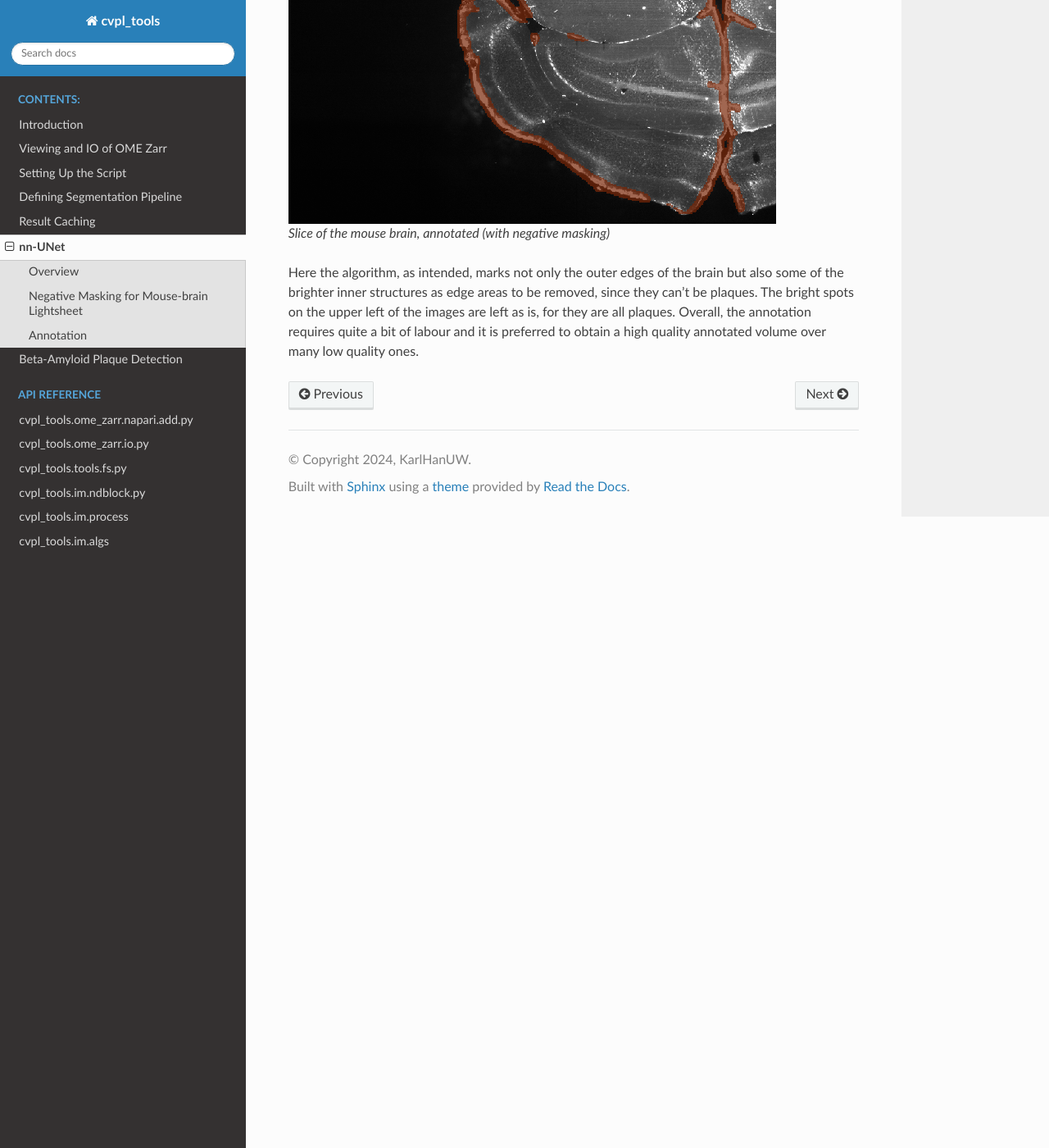
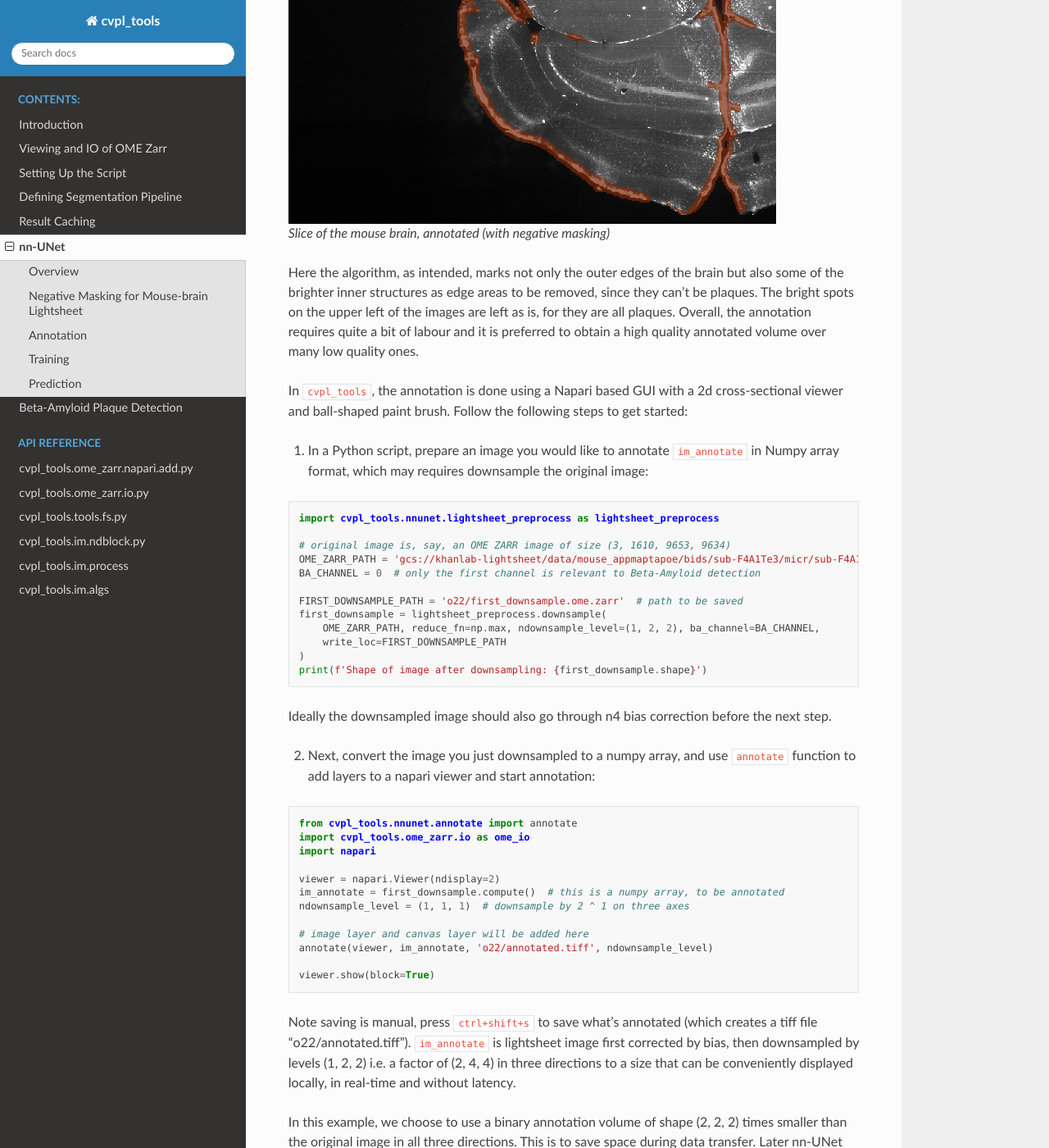
Before and after one commit to khanlab/cvpl_tools, a Sphinx documentation site: the page built from docs/GettingStarted/nnunet.rst, in a window 1280 px wide and 1400 px high, scrolled down 3915 px. Shown: the whole window at 82% size. Built offline with Sphinx 7.4.7 and the Read the Docs theme 3.1.0, drawn with Linux system fonts in a browser that asks for light colours; some of the changed text lies outside the part shown.

Commit message:
update docs for nnunet training

```diff
--- a/docs/GettingStarted/nnunet.rst
+++ b/docs/GettingStarted/nnunet.rst
@@ -6,7 +6,7 @@
 Overview
 ********
 
-nn-UNet is a UNet based library designed to segment medical images, refer to
+nn-UNet is a 2d/3d U-NET library designed to segment medical images, refer to
 `github <https://github.com/MIC-DKFZ/nnUNet>`_ and the following citation:
 
 - Isensee, F., Jaeger, P. F., Kohl, S. A., Petersen, J., & Maier-Hein, K. H. (2021). nnU-Net: a self-configuring
@@ -100,8 +100,9 @@
 Annotation
 **********
 
-Data quality is the most crucial to accurate predictions, in which case this is relevant to us in terms of how
-well we can annotate the 3d image volume at hand. Our annotation is the negative masking of edge areas of the
+Data quality is the most crucial to accurate predictions when training supervised models, in which case this is
+relevant to us in terms of how well we can annotate 3d image volumes at hand.
+Our annotation is the negative masking of edge areas of the
 brain to remove edges before applying simple thresholding. We model how good an annotation of negative mask by
 looking at:
 
@@ -114,7 +115,8 @@
 3. The number of voxels covered by brain edge areas above threshold t, and how many of them are correctly annotated
    as 1, and how many of them are incorrectly annotated as 0
 
-these metrics are best summarized as IOU or DICE scores. We look at an example segmentation below.
+these metrics are best summarized as IOU or DICE scores. A DICE score curve can be obtained in training process,
+automatically generated by nn-UNet. We look at an example segmentation below.
 
 .. figure:: ../assets/mb_unmasked.png
     :alt: Slice of mouse brain, unsegmented
@@ -130,3 +132,102 @@
 structures as edge areas to be removed, since they can't be plaques. The bright spots on the upper left of the images
 are left as is, for they are all plaques. Overall, the annotation requires quite a bit of labour and it is preferred
 to obtain a high quality annotated volume over many low quality ones.
+
+In :code:`cvpl_tools`, the annotation is done using a Napari based GUI with a 2d cross-sectional viewer and
+ball-shaped paint brush. Follow the following steps to get started:
+
+1. In a Python script, prepare an image you would like to annotate :code:`im_annotate` in Numpy array format,
+   which may requires downsample the original image:
+
+.. code-block:: Python
+
+    import cvpl_tools.nnunet.lightsheet_preprocess as lightsheet_preprocess
+
+    # original image is, say, an OME ZARR image of size (3, 1610, 9653, 9634)
+    OME_ZARR_PATH = 'gcs://khanlab-lightsheet/data/mouse_appmaptapoe/bids/sub-F4A1Te3/micr/sub-F4A1Te3_sample-brain_acq-blaze4x_SPIM.ome.zarr'
+    BA_CHANNEL = 0  # only the first channel is relevant to Beta-Amyloid detection
+
+    FIRST_DOWNSAMPLE_PATH = 'o22/first_downsample.ome.zarr'  # path to be saved
+    first_downsample = lightsheet_preprocess.downsample(
+        OME_ZARR_PATH, reduce_fn=np.max, ndownsample_level=(1, 2, 2), ba_channel=BA_CHANNEL,
+        write_loc=FIRST_DOWNSAMPLE_PATH
+    )
+    print(f'Shape of image after downsampling: {first_downsample.shape}')
+
+Ideally the downsampled image should also go through n4 bias correction before the next step.
+
+2. Next, convert the image you just downsampled to a numpy array, and use :code:`annotate` function to add
+   layers to a napari viewer and start annotation:
+
+.. code-block:: Python
+
+    from cvpl_tools.nnunet.annotate import annotate
+    import cvpl_tools.ome_zarr.io as ome_io
+    import napari
+
+    viewer = napari.Viewer(ndisplay=2)
+    im_annotate = first_downsample.compute()  # this is a numpy array, to be annotated
+    ndownsample_level = (1, 1, 1)  # downsample by 2 ^ 1 on three axes
+
+    # image layer and canvas layer will be added here
+    annotate(viewer, im_annotate, 'o22/annotated.tiff', ndownsample_level)
+
+    viewer.show(block=True)
+
+Note saving is manual, press :code:`ctrl+shift+s` to save what's annotated (which creates a tiff
+file "o22/annotated.tiff"). :code:`im_annotate` is lightsheet image first corrected by bias,
+then downsampled by levels (1, 2, 2) i.e. a factor of (2, 4, 4) in three directions to a size
+that can be conveniently displayed locally, in real-time and without latency.
+
+In this example, we choose to use a binary annotation volume of shape (2, 2, 2) times smaller than the
+original image in all three directions. This is to save space during data transfer. Later nn-UNet will
+also need image of same shape as the annotation, so we also want to keep a further downsampled image
+file that is the same size as the annotation. We will see this in the training section below.
+
+3. Due to the large image size, you may need multiple sessions in order to completely annotate one
+   scan. This can be done by running the same code in step 2, which will automatically load the annotation
+   back up, and you can overwrite the old tiff file with updated annotation by, again, :code:`ctrl+shift+s`
+
+Training
+********
+
+In the above annotation phase, we obtained two dataset: one is the annotated tiff volume at path
+:code:`'o22/annotated.tiff'`, the other is the downsampled image at path 'o22/first_downsample.ome.zarr'. We
+will use the latter as the training images and the former as the training labels for nn-UNet training.
+Here the images need to be once further downsampled in order to match image and label volume shapes:
+
+.. code-block:: Python
+
+    import cvpl_tools.nnunet.lightsheet_preprocess as lightsheet_preprocess
+
+    FIRST_DOWNSAMPLE_PATH = 'o22/first_downsample.ome.zarr'  # path to be saved
+    SECOND_DOWNSAMPLE_PATH = 'o22/second_downsample.ome.zarr'
+    second_downsample = lightsheet_preprocess.downsample(
+        FIRST_DOWNSAMPLE_PATH, reduce_fn=np.max, ndownsample_level=(1, 1, 1), ba_channel=BA_CHANNEL,
+        write_loc=SECOND_DOWNSAMPLE_PATH
+    )
+
+Next, we feed the images to nn-UNet for training. This requires torch installation and a GPU on the
+computer.
+
+.. code-block:: Python
+
+    import cvpl_tools.nnunet.triplanar as triplanar
+
+    train_args = {
+        "cache_url": 'nnunet_trained',  # this is the path to which training files and trained model will be saved
+        "train_im": SECOND_DOWNSAMPLE_PATH,  # image
+        "train_seg": 'o22/annotated.tiff',  # label
+        "nepoch": 250,
+        "stack_channels": 0,
+        "triplanar": False,
+        "dataset_id": 1,
+        "fold": '0',
+        "max_threshold": 7500.,
+    }
+    triplanar.train_triplanar(train_args)
+
+Prediction
+**********
+
+TODO
```
Also changed, not shown: 4 other files.
